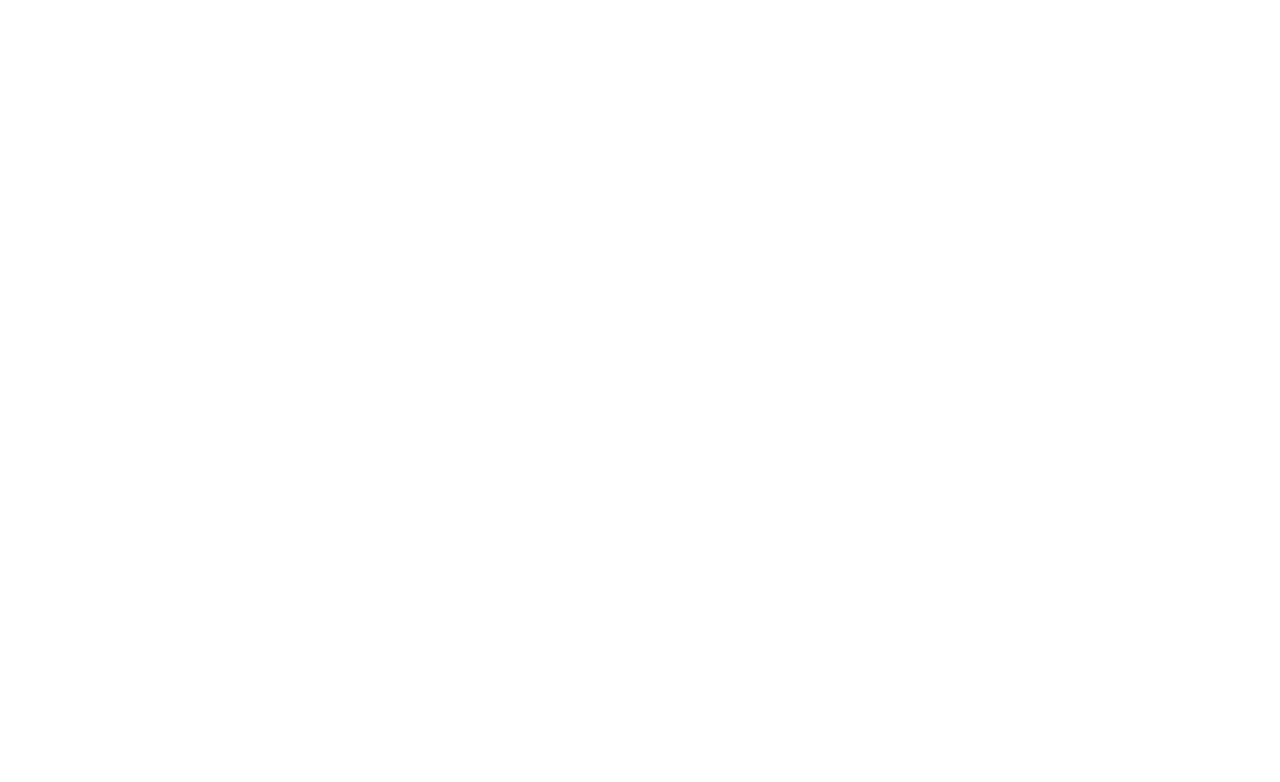
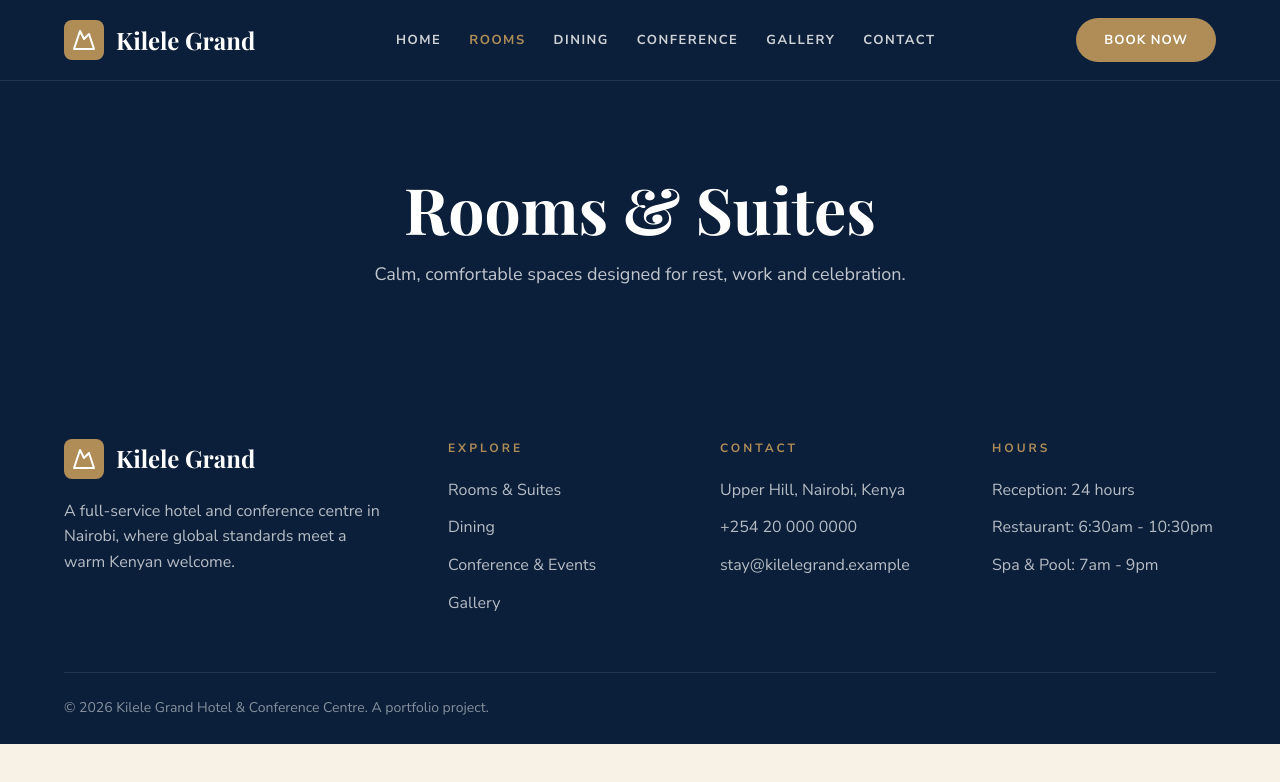
Before and after one commit to BradleyMaliro/hotel-website, a plain HTML site: page rooms.html in a window 1280 px wide. Drawn offline with nearby package versions, Linux system fonts and the light colour scheme; a web font is replaced by a local one.

Commit message:
Add rooms page shell with shared header and footer

```diff
--- a/css/style.css
+++ b/css/style.css
@@ -902,3 +902,25 @@ select:focus-visible {
     scroll-behavior: auto !important;
   }
 }
+
+/* ===== 18. PAGE BANNER (inner pages) ===== */
+.page-banner {
+  background-color: var(--navy);
+  background-image: linear-gradient(135deg, rgba(11, 31, 58, 0.95), rgba(11, 31, 58, 0.8));
+  color: var(--white);
+  padding: 90px 0 70px;
+  text-align: center;
+}
+
+.page-banner h1 {
+  color: var(--white);
+  font-size: clamp(38px, 6vw, 64px);
+  margin-bottom: 12px;
+}
+
+.page-banner p {
+  max-width: 560px;
+  margin: 0 auto;
+  color: rgba(255, 255, 255, 0.75);
+  font-size: 18px;
+}
--- a/rooms.html
+++ b/rooms.html
@@ -0,0 +1,121 @@
+<!DOCTYPE html>
+<html lang="en">
+<head>
+  <meta charset="UTF-8">
+  <meta name="viewport" content="width=device-width, initial-scale=1.0">
+  <title>Rooms &amp; Suites | Kilele Grand Hotel, Nairobi</title>
+  <meta name="description" content="Browse the rooms and suites at Kilele Grand Hotel in Nairobi, from deluxe rooms to the Kilele Penthouse.">
+
+  <link rel="preconnect" href="https://fonts.googleapis.com">
+  <link rel="preconnect" href="https://fonts.gstatic.com" crossorigin>
+  <link href="https://fonts.googleapis.com/css2?family=Playfair+Display:ital,wght@0,400;0,700;1,400&family=Nunito+Sans:wght@400;600;700&display=swap" rel="stylesheet">
+
+  <link rel="icon" type="image/svg+xml" href="images/favicon.svg">
+  <link rel="stylesheet" href="css/style.css">
+</head>
+<body>
+  <a href="#main" class="skip-link">Skip to main content</a>
+
+  <!-- ===== HEADER / NAVIGATION ===== -->
+  <header class="site-header">
+    <nav class="navbar container">
+
+      <a href="index.html" class="logo">
+        <span class="logo-icon">
+          <svg viewBox="0 0 24 24" fill="none" stroke="currentColor" stroke-width="2" stroke-linecap="round" stroke-linejoin="round" aria-hidden="true">
+            <path d="m8 3 4 8 5-5 5 15H2L8 3z"/>
+          </svg>
+        </span>
+        <span class="logo-text">Kilele Grand</span>
+      </a>
+
+      <ul class="nav-links">
+        <li><a href="index.html">Home</a></li>
+        <li><a href="rooms.html" class="active">Rooms</a></li>
+        <li><a href="dining.html">Dining</a></li>
+        <li><a href="conference.html">Conference</a></li>
+        <li><a href="gallery.html">Gallery</a></li>
+        <li><a href="contact.html">Contact</a></li>
+      </ul>
+
+      <a href="contact.html" class="btn">Book Now</a>
+      <button class="menu-toggle" aria-label="Open menu" aria-expanded="false">
+        <span></span>
+        <span></span>
+        <span></span>
+      </button>
+
+    </nav>
+  </header>
+
+  <main id="main">
+
+    <section class="page-banner">
+      <div class="container">
+        <h1>Rooms &amp; Suites</h1>
+        <p>Calm, comfortable spaces designed for rest, work and celebration.</p>
+      </div>
+    </section>
+
+    <!-- Room cards go here in the next step -->
+
+  </main>
+
+  <!-- ===== FOOTER ===== -->
+  <footer class="site-footer">
+    <div class="container">
+
+      <div class="footer-grid">
+
+        <div class="footer-brand">
+          <a href="index.html" class="logo">
+            <span class="logo-icon">
+              <svg viewBox="0 0 24 24" fill="none" stroke="currentColor" stroke-width="2" stroke-linecap="round" stroke-linejoin="round" aria-hidden="true">
+                <path d="m8 3 4 8 5-5 5 15H2L8 3z"/>
+              </svg>
+            </span>
+            <span class="logo-text">Kilele Grand</span>
+          </a>
+          <p>A full-service hotel and conference centre in Nairobi, where global standards meet a warm Kenyan welcome.</p>
+        </div>
+
+        <div>
+          <h4>Explore</h4>
+          <ul>
+            <li><a href="rooms.html">Rooms &amp; Suites</a></li>
+            <li><a href="dining.html">Dining</a></li>
+            <li><a href="conference.html">Conference &amp; Events</a></li>
+            <li><a href="gallery.html">Gallery</a></li>
+          </ul>
+        </div>
+
+        <div>
+          <h4>Contact</h4>
+          <ul>
+            <li>Upper Hill, Nairobi, Kenya</li>
+            <li><a href="tel:+254200000000">+254 20 000 0000</a></li>
+            <li><a href="mailto:stay@kilelegrand.example">stay@kilelegrand.example</a></li>
+          </ul>
+        </div>
+
+        <div>
+          <h4>Hours</h4>
+          <ul>
+            <li>Reception: 24 hours</li>
+            <li>Restaurant: 6:30am - 10:30pm</li>
+            <li>Spa &amp; Pool: 7am - 9pm</li>
+          </ul>
+        </div>
+
+      </div>
+
+      <div class="footer-bottom">
+        <p>&copy; 2026 Kilele Grand Hotel &amp; Conference Centre. A portfolio project.</p>
+      </div>
+
+    </div>
+  </footer>
+
+  <script src="js/main.js"></script>
+</body>
+</html>
```
